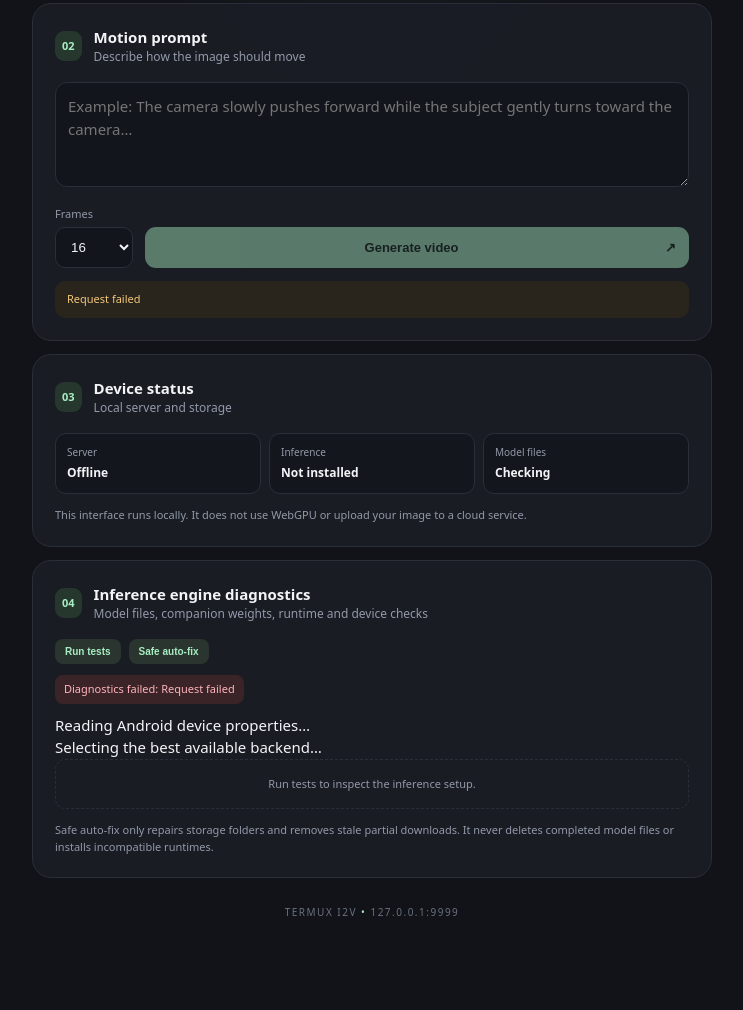
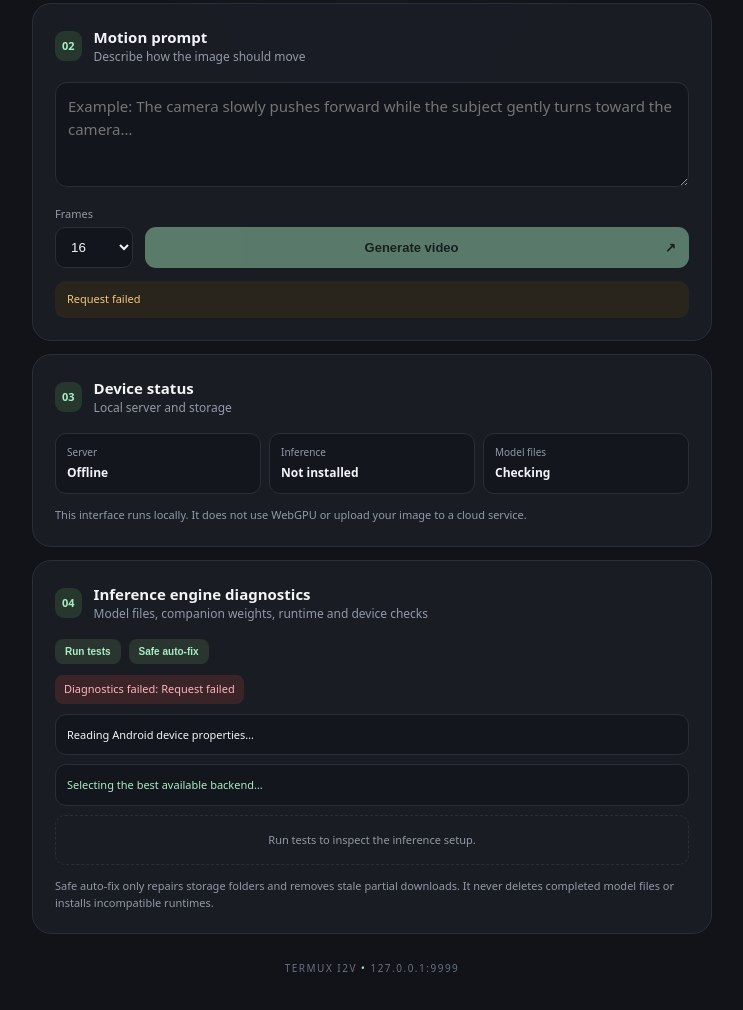
Before and after one commit to 1alind/i2v, a website: page public/index.html in a window 1280 px wide. Shown: the part 811-1821 px from the top of the page, without its empty margins (268-1011 px from the left). Before the commit the page ends 1767 px from the top, so only its background shows below. Drawn offline with Linux system fonts and the light colour scheme; no server answers.

Commit message:
Style automatic device and backend profile panels

```diff
--- a/public/style.css
+++ b/public/style.css
@@ -102,3 +102,5 @@ footer span{color:var(--accent)}
 .engine-check.pass .engine-check-heading span{color:var(--accent)}
 .engine-check.missing .engine-check-heading span,.engine-check.fail .engine-check-heading span,.engine-check.blocked .engine-check-heading span{color:#ffb4bb}
 .engine-check.warn .engine-check-heading span{color:var(--warn)}
+
+.device-profile,.backend-choice{background:#13161c;border:1px solid var(--line);border-radius:11px;padding:11px;margin:0 0 9px;font-size:11px;line-height:1.6;overflow-wrap:anywhere}.device-profile{color:var(--text)}.backend-choice{color:var(--accent)}
```
